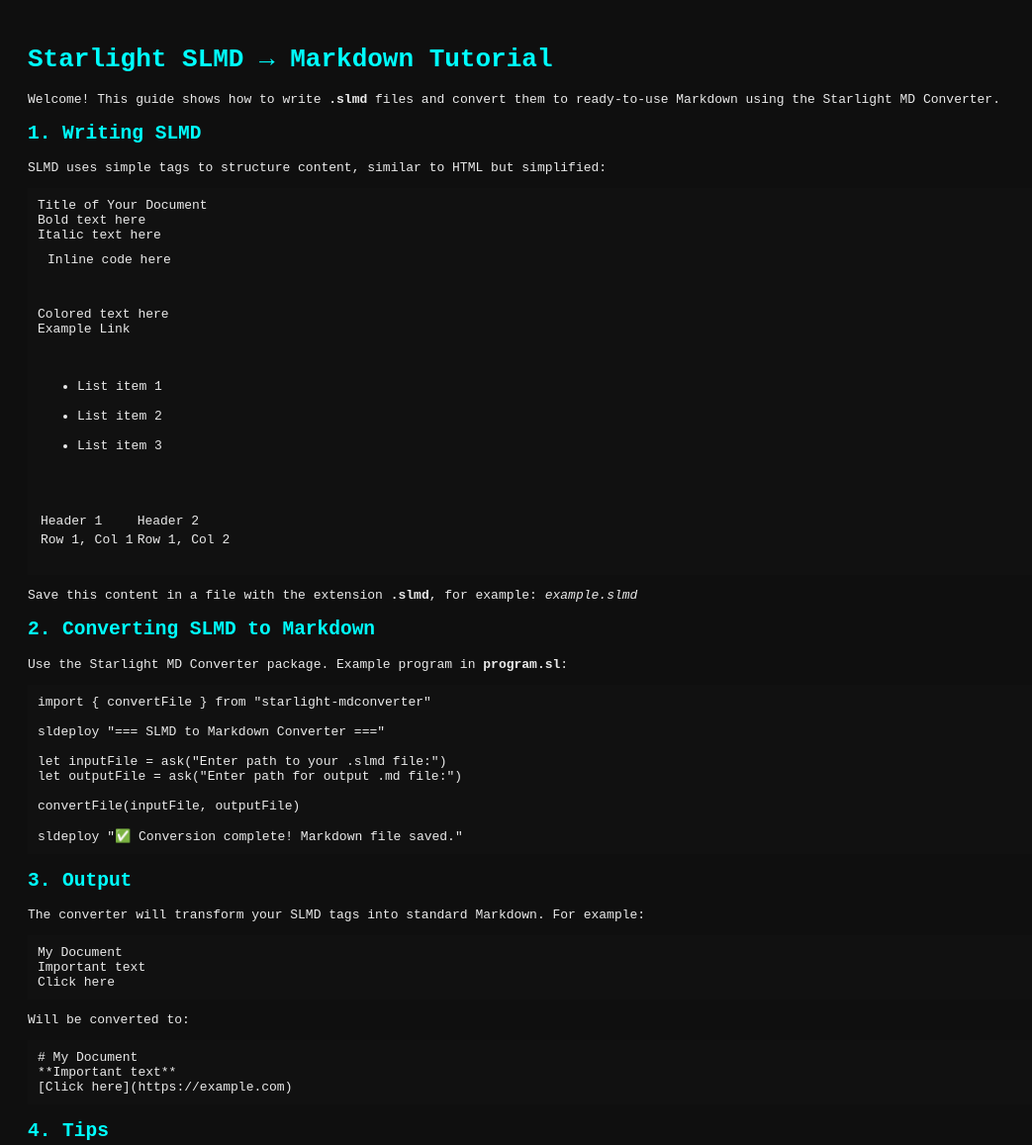
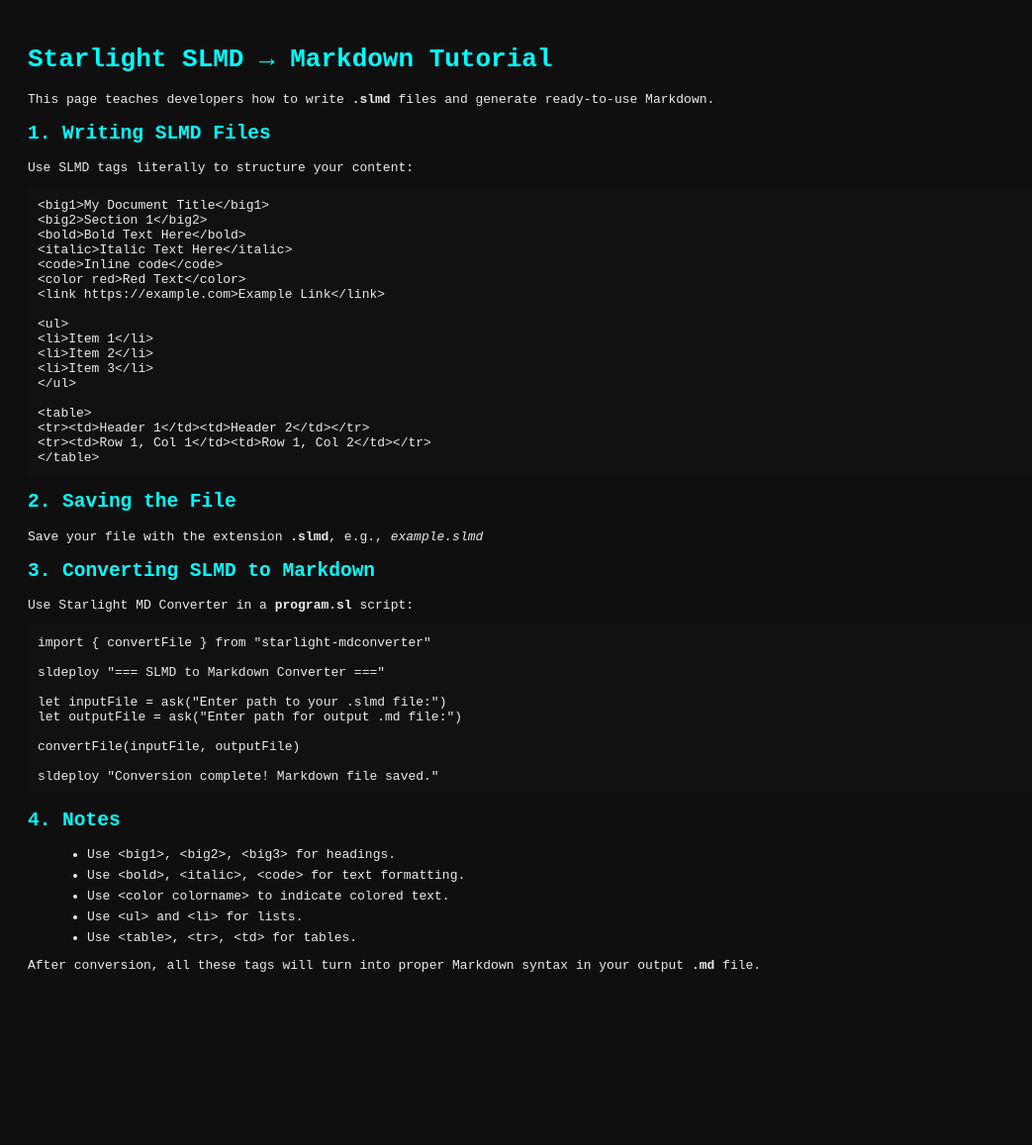
Before and after one commit to developerdominex/learning-starlight, a plain HTML site: page teaching.html in a window 1280 px wide. Shown: the top 1157 px of the page at 99% size, without its empty margins (0-1043 px from the left). After the commit the page ends 1024 px from the top, so only its background shows below. Drawn offline with Linux system fonts and the light colour scheme.

Commit message:
Update teaching.html

```diff
--- a/teaching.html
+++ b/teaching.html
@@ -2,7 +2,7 @@
 <html lang="en">
 <head>
   <meta charset="UTF-8">
-  <title>Teaching Starlight SLMD → Markdown</title>
+  <title>Teaching SLMD to Markdown</title>
   <style>
     body {
       font-family: monospace;
@@ -23,27 +23,12 @@
       overflow-x: auto;
     }
 
-    textarea {
-      width: 100%;
-      height: 200px;
-      background: #111;
-      color: #eaeaea;
-      border: 1px solid #333;
-      padding: 10px;
-      margin-bottom: 15px;
-      resize: vertical;
+    ul {
+      margin-left: 20px;
     }
 
-    button {
-      padding: 8px 16px;
-      background: #222;
-      color: #fff;
-      border: 1px solid #444;
-      cursor: pointer;
-    }
-
-    button:hover {
-      background: #333;
+    li {
+      margin-bottom: 6px;
     }
   </style>
 </head>
@@ -51,44 +36,40 @@
 
 <h1>Starlight SLMD → Markdown Tutorial</h1>
 
-<p>Welcome! This guide shows how to write <strong>.slmd</strong> files and convert them to ready-to-use Markdown using the Starlight MD Converter.</p>
+<p>This page teaches developers how to write <strong>.slmd</strong> files and generate ready-to-use Markdown.</p>
 
-<h2>1. Writing SLMD</h2>
+<h2>1. Writing SLMD Files</h2>
 
-<p>SLMD uses simple tags to structure content, similar to HTML but simplified:</p>
+<p>Use SLMD tags literally to structure your content:</p>
 
 <pre>
-<big1>Title of Your Document</big1>
-<bold>Bold text here</bold>
-<italic>Italic text here</italic>
-<code>Inline code here</code>
+&lt;big1&gt;My Document Title&lt;/big1&gt;
+&lt;big2&gt;Section 1&lt;/big2&gt;
+&lt;bold&gt;Bold Text Here&lt;/bold&gt;
+&lt;italic&gt;Italic Text Here&lt;/italic&gt;
+&lt;code&gt;Inline code&lt;/code&gt;
+&lt;color red&gt;Red Text&lt;/color&gt;
+&lt;link https://example.com&gt;Example Link&lt;/link&gt;
 
-<color red>Colored text here</color>
-<link https://example.com>Example Link</link>
+&lt;ul&gt;
+&lt;li&gt;Item 1&lt;/li&gt;
+&lt;li&gt;Item 2&lt;/li&gt;
+&lt;li&gt;Item 3&lt;/li&gt;
+&lt;/ul&gt;
 
-<ul>
-<li>List item 1</li>
-<li>List item 2</li>
-<li>List item 3</li>
-</ul>
-
-<table>
-<tr>
-<td>Header 1</td>
-<td>Header 2</td>
-</tr>
-<tr>
-<td>Row 1, Col 1</td>
-<td>Row 1, Col 2</td>
-</tr>
-</table>
+&lt;table&gt;
+&lt;tr&gt;&lt;td&gt;Header 1&lt;/td&gt;&lt;td&gt;Header 2&lt;/td&gt;&lt;/tr&gt;
+&lt;tr&gt;&lt;td&gt;Row 1, Col 1&lt;/td&gt;&lt;td&gt;Row 1, Col 2&lt;/td&gt;&lt;/tr&gt;
+&lt;/table&gt;
 </pre>
 
-<p>Save this content in a file with the extension <strong>.slmd</strong>, for example: <em>example.slmd</em></p>
+<h2>2. Saving the File</h2>
 
-<h2>2. Converting SLMD to Markdown</h2>
+<p>Save your file with the extension <strong>.slmd</strong>, e.g., <em>example.slmd</em></p>
 
-<p>Use the Starlight MD Converter package. Example program in <strong>program.sl</strong>:</p>
+<h2>3. Converting SLMD to Markdown</h2>
+
+<p>Use Starlight MD Converter in a <strong>program.sl</strong> script:</p>
 
 <pre>
 import { convertFile } from "starlight-mdconverter"
@@ -100,35 +81,19 @@ let outputFile = ask("Enter path for output .md file:")
 
 convertFile(inputFile, outputFile)
 
-sldeploy "✅ Conversion complete! Markdown file saved."
+sldeploy "Conversion complete! Markdown file saved."
 </pre>
 
-<h2>3. Output</h2>
+<h2>4. Notes</h2>
+<ul>
+  <li>Use &lt;big1&gt;, &lt;big2&gt;, &lt;big3&gt; for headings.</li>
+  <li>Use &lt;bold&gt;, &lt;italic&gt;, &lt;code&gt; for text formatting.</li>
+  <li>Use &lt;color colorname&gt; to indicate colored text.</li>
+  <li>Use &lt;ul&gt; and &lt;li&gt; for lists.</li>
+  <li>Use &lt;table&gt;, &lt;tr&gt;, &lt;td&gt; for tables.</li>
+</ul>
 
-<p>The converter will transform your SLMD tags into standard Markdown. For example:</p>
-
-<pre>
-<big1>My Document</big1>
-<bold>Important text</bold>
-<link https://example.com>Click here</link>
-</pre>
-
-<p>Will be converted to:</p>
-
-<pre>
-# My Document
-**Important text**
-[Click here](https://example.com)
-</pre>
-
-<h2>4. Tips</h2>
-<ul>
-<li>Use <code>&lt;big1&gt;</code>, <code>&lt;big2&gt;</code>, <code>&lt;big3&gt;</code> for headings.</li>
-<li>Use <code>&lt;bold&gt;</code>, <code>&lt;italic&gt;</code>, <code>&lt;code&gt;</code> for text styling.</li>
-<li>Use <code>&lt;color colorname&gt;</code> to indicate colored text (Markdown fallback will show color name).</li>
-<li>Use <code>&lt;ul&gt;</code> and <code>&lt;li&gt;</code> for lists.</li>
-<li>Use <code>&lt;table&gt;</code>, <code>&lt;tr&gt;</code>, <code>&lt;td&gt;</code> for tables.</li>
-</ul>
+<p>After conversion, all these tags will turn into proper Markdown syntax in your output <strong>.md</strong> file.</p>
 
 </body>
 </html>
```
